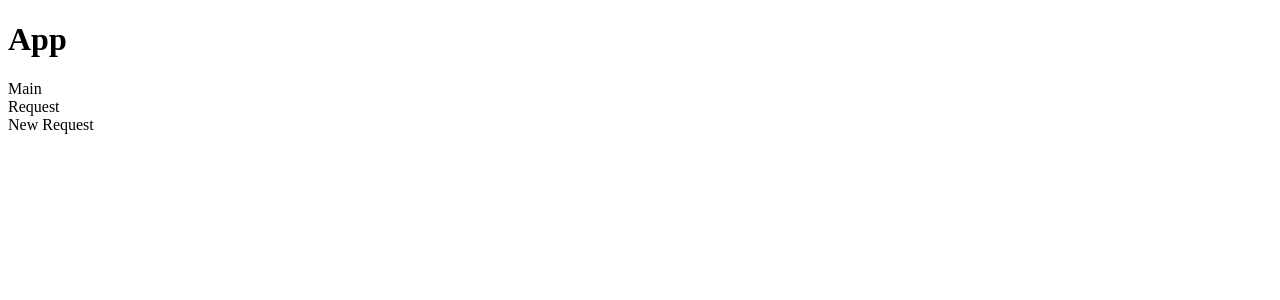
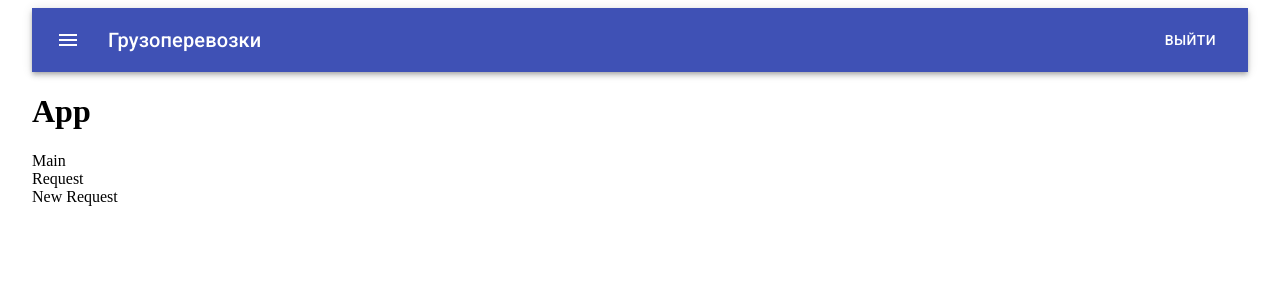
Before and after one commit to jsksru/cargo-trucking, a React (Create React App) app: page / in a window 1280 px wide. Shown: the top 300 px of the page. Built offline with nearby package versions, Linux system fonts and the light colour scheme.

Commit message:
added header and simple styles

```diff
--- a/src/App.js
+++ b/src/App.js
@@ -1,16 +1,45 @@
+import { Container, AppBar, Toolbar, IconButton, Typography, Button } from '@material-ui/core';
+import MenuIcon from '@material-ui/icons/Menu';
+import { createStyles, makeStyles } from '@material-ui/core/styles';
+
 import Main from './layouts/Main';
 import Request from './layouts/Request';
 import NewRequest from './layouts/NewRequest';
 
 function App() {
+  const classes = useStyles();
+
   return (
-    <div>
+    <Container>
+      <AppBar position="static">
+        <Toolbar>
+          <IconButton edge="start" className={classes.menuButton} color="inherit" aria-label="menu">
+            <MenuIcon />
+          </IconButton>
+          <Typography variant="h6" className={classes.title}>Грузоперевозки</Typography>
+          <Button color="inherit">Выйти</Button>
+        </Toolbar>
+      </AppBar>
       <h1>App</h1>
       <Main />
       <Request />
       <NewRequest />
-    </div>
+    </Container>
   );
 }
 
 export default App;
+
+const useStyles = makeStyles((theme) =>
+  createStyles({
+    root: {
+      flexGrow: 1,
+    },
+    menuButton: {
+      marginRight: theme.spacing(2),
+    },
+    title: {
+      flexGrow: 1,
+    },
+  }),
+);
```
